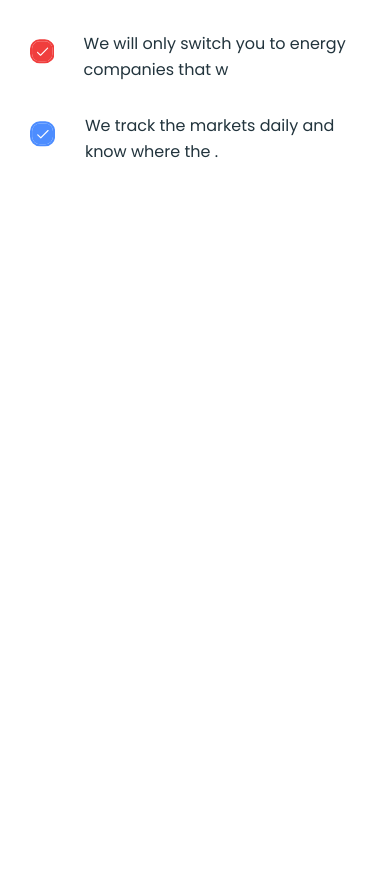
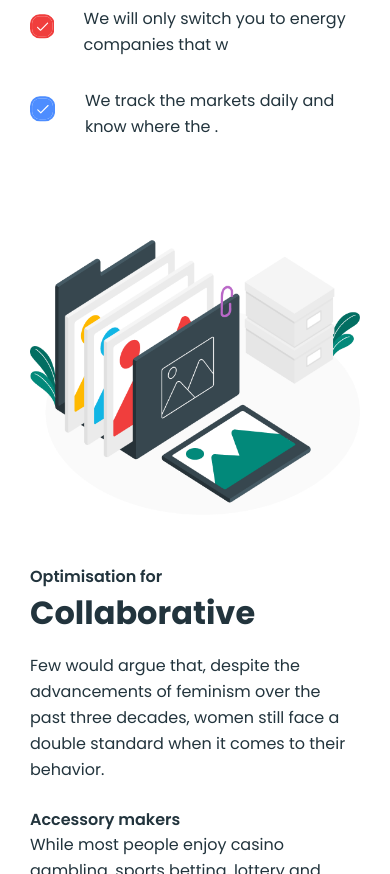
Before and after one commit to Jonibekweb01/MyProduct, a plain HTML site: page index.html in a window 390 px wide. Shown: the part 3693-4567 px from the top of the page. Before the commit the page ends 3958 px from the top, so only its background shows below. Drawn offline with Linux system fonts and the light colour scheme.

Commit message:
initial commit

```diff
--- a/index.html
+++ b/index.html
@@ -141,7 +141,7 @@
                 While most people enjoy casino gambling, sports betting, lottery and bingo playing for the fun
               </p>
               <strong class="wrap__strong">Alterationists</strong>
-              <p class="wrap__text">
+              <p class="wrap__text text">
                 If you are looking for a new way to promote your business that won’t cost you more money,
               </p>
             </div>
@@ -195,6 +195,37 @@
               <img class="desctop" src="./images/wrap-bg-2.png" srcset="./images/wrap-bg-2.png 1x ./images/wrap-bg-2@2x.png 2x" alt="destop" width="543" height="500">
             </picture>
           </li>
+
+          <li class="wrap__item">
+            <div class="wrap__info">
+              <strong class="wrap__strong">
+                Optimisation for
+              </strong>
+              <h3 class="wrap__title">
+                Collaborative
+              </h3>
+              <p class="wrap__text">
+                Few would argue that, despite the advancements of feminism over the past three decades, women still face a double standard when it comes to their behavior.
+              </p>
+              <strong class="wrap__strong">Accessory makers</strong>
+              <p class="wrap__text">
+                While most people enjoy casino gambling, sports betting, lottery and bingo playing for the fun
+              </p>
+              <strong class="wrap__strong">Alterationists</strong>
+              <p class="wrap__text text">
+                If you are looking for a new way to promote your business that won’t cost you more money,
+              </p>
+            </div>
+            <picture class="wrap__picture">
+              <source class="mobile"
+              media="(max-width:576px)"
+              srcset="./images/wrap-bg-3.png"
+              width="350"
+              height="306"
+              />
+              <img class="desctop" src="./images/wrap-bg-3.png" srcset="./images/wrap-bg-3.png 1x ./images/wrap-bg-3@2x.png 2x" alt="destop" width="539" height="473">
+            </picture>
+          </li>
         </ul>
       </div>
     </section>
--- a/sass/blocks/_wrap.scss
+++ b/sass/blocks/_wrap.scss
@@ -11,6 +11,12 @@
 }
 
 .wrap__item:nth-child(2) {
+    display: flex;
+    align-items: center;
+    margin-bottom: 150px;
+}
+
+.wrap__item:nth-child(3) {
     display: flex;
     align-items: center;
     margin-bottom: 150px;
@@ -54,6 +60,9 @@
     font-size: 16px;
     line-height: 26px;
     color: #22343D;
+}
+.text {
+    margin-bottom: 0;
 }
 
 .wrap__cards {
@@ -128,6 +137,13 @@
         margin-bottom: 100px;
     }
 
+    .wrap__item:nth-child(3) {
+        display: flex;
+        flex-direction: column-reverse;
+        align-items: center;
+        margin-bottom: 80px;
+    }
+
     .wrap__picture {
         margin-bottom: 50px;
         margin-right: 0;
@@ -136,4 +152,8 @@
     .wrap__info {
         margin-right: 0;
     }
+
+    .text {
+        margin-bottom: 0;
+    }
 }
```
Also changed, not shown: css/main.css, images/wrap-bg-3.png (added), images/wrap-bg-3@2x.png (added), images/wrap-bg-mobile-3.png (added), 1 other file.
